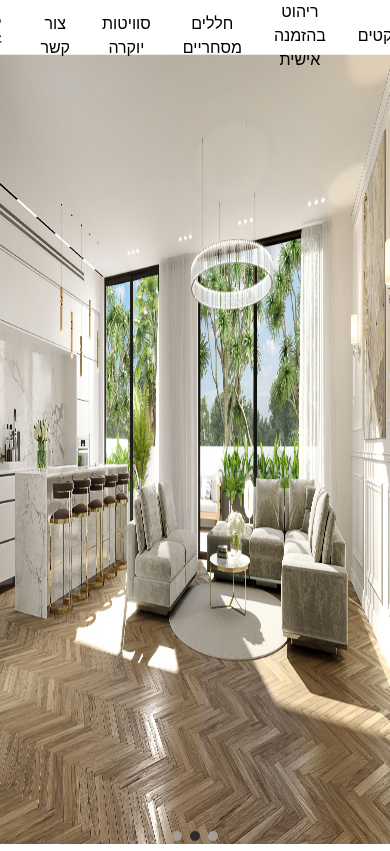
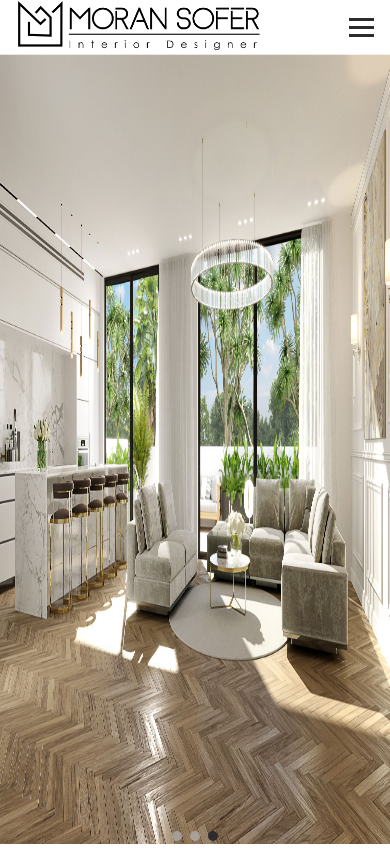
Before and after one commit to HodayaChayo/proj1, a plain HTML site: page index.html in a window 390 px wide. Shown: the top 851 px of the page. Drawn offline with Linux system fonts and the light colour scheme.

Commit message:
hamburger nav

```diff
--- a/css/index.css
+++ b/css/index.css
@@ -14,11 +14,10 @@ body {
   max-width: 1000px;
   margin: auto;
   /* height: 200vh; */
-  font-family: "Heebo", sans-serif;
+  font-family: 'Heebo', sans-serif;
   font-optical-sizing: auto;
   font-weight: 300;
   font-style: normal;
-
 }
 
 /** Navigation Settings: */
@@ -43,34 +42,39 @@ ul > li > a::after {
   opacity: 0;
 }
 
-ul > li:not(:last-child) > a:hover::after {
+ul > li > a:hover::after {
   opacity: 1;
   transition: opacity 0.5s ease;
 }
 
-nav {
+.nav {
   position: fixed;
   max-height: 55px;
   width: 100%;
   top: 0;
   z-index: 10;
   background-color: rgba(255, 255, 255, 0.7);
+  display: flex;
+  /* max-width: 1100px; */
+  justify-content: space-between;
 }
 
 nav > ul {
   display: flex;
   flex-direction: row;
   flex-wrap: nowrap;
-  justify-content: center;
-  max-width: 1100px;
+  justify-content: space-between;
+  gap: 1em;
+}
+
+nav > ul > li {
+  text-align: center;
+  align-items: center;
   margin: auto;
 }
 
-nav > ul > li {
-  padding-right: 2em;
-  text-align: center;
-  align-items: center;
-  margin: auto;
+.logo {
+  margin-left: 1em;
 }
 
 header {
@@ -78,6 +82,69 @@ header {
   flex-direction: row;
   flex-wrap: wrap;
   justify-content: center;
+}
+
+/** hamburger: */
+
+.hamburger {
+  display: none;
+  cursor: pointer;
+}
+
+.bar {
+  display: block;
+  width: 25px;
+  height: 3px;
+  margin: 5px auto;
+  -webkit-transition: all 0.3s ease-in-out;
+  transition: all 0.3s ease-in-out;
+  background-color: #2c2c2c;
+}
+
+/** media menu settings */
+
+@media (max-width: 915px) {
+  .hamburger {
+    display: block;
+    margin: auto;
+    margin-right: 1em;
+  }
+
+  .hamburger.active .bar:nth-child(2) {
+    opacity: 0;
+  }
+
+  .hamburger.active .bar:nth-child(1) {
+    transform: translateY(8px) rotate(45deg);
+  }
+
+  .hamburger.active .bar:nth-child(3) {
+    transform: translateY(-8px) rotate(-45deg);
+  }
+
+  .nav-ul {
+    position: fixed;
+    left: -100%;
+    top: 55px;
+    gap: 0;
+    flex-direction: column;
+    background-color: rgba(255, 255, 255, 0.7);
+    width: 100%;
+    text-align: center;
+    transition: 0.3s;
+  }
+
+  .nav-ul > li{
+    margin: 1em 0;
+  }
+
+  .nav-ul.active{
+    left: 0;
+  }
+  /* ul > li > a::after {
+    max-width: 2em;
+  } */
+
 }
 
 /** Swipe Gallery: */
@@ -102,7 +169,7 @@ header {
   z-index: 1;
 }
 
-.slideshow imag:nth-of-type(2) {
+.slideshow img:nth-of-type(2) {
   z-index: 0;
 }
 
@@ -122,7 +189,7 @@ header {
   display: inline-block;
 }
 
-.active,
+.display,
 .dot:hover {
   background-color: #2c2c2c;
 }
@@ -154,7 +221,6 @@ header {
   box-shadow: 0 0 15px #2c2c2c;
 }
 
-.ser-title{
+.ser-title {
   width: 50%;
-
 }
--- a/index.html
+++ b/index.html
@@ -16,7 +16,12 @@
   </head>
   <body>
     <header>
-      <nav>
+      <nav class="nav">
+        <div class="hamburger">
+          <span class="bar"></span>
+          <span class="bar"></span>
+          <span class="bar"></span>
+        </div>
         <ul class="nav-ul">
           <li><a href="/index.html">ראשי</a></li>
           <li><a href="">אודות</a></li>
@@ -25,12 +30,10 @@
           <li><a href="">חללים מסחריים</a></li>
           <li><a href="">סוויטות יוקרה</a></li>
           <li><a href="">צור קשר</a></li>
-          <li>
-            <a href=""
-              ><img src="/photos/logo.png" alt="logo" width="250px"
-            /></a>
-          </li>
         </ul>
+        <a class="logo" href=""
+          ><img src="/photos/logo.png" alt="logo" width="250px"
+        /></a>
       </nav>
       <div class="slideshow">
         <img src="/photos/swipe1.jpg" alt="photo-1" id="swipe1" />
@@ -38,7 +41,7 @@
         <img src="/photos/swipe3.jpg" alt="photo-3" id="swipe3" />
       </div>
       <div class="dots-container">
-        <span class="dot active" onclick="changeSlide(0)"></span>
+        <span class="dot display" onclick="changeSlide(0)"></span>
         <span class="dot" onclick="changeSlide(1)"></span>
         <span class="dot" onclick="changeSlide(2)"></span>
       </div>
--- a/js/index.js
+++ b/js/index.js
@@ -1,4 +1,6 @@
 'use strict';
+
+// header images slider:
 
 var imgs = document.querySelectorAll('.slideshow > img');
 var dots = document.querySelectorAll('.dot');
@@ -6,7 +8,8 @@ var currentImg = 0;
 const interval = 3000;
 
 function changeSlide(n) {
-  for (var i = 0; i < imgs.length; i++) { // reset
+  for (var i = 0; i < imgs.length; i++) {
+    // reset
     imgs[i].style.opacity = 0;
     dots[i].className = dots[i].className.replace(' active', '');
   }
@@ -14,9 +17,9 @@ function changeSlide(n) {
   currentImg = (currentImg + 1) % imgs.length; // update the index number
 
   if (n != undefined) {
-      clearInterval(timer);
-      timer = setInterval(changeSlide, interval);
-      currentImg = n;
+    clearInterval(timer);
+    timer = setInterval(changeSlide, interval);
+    currentImg = n;
   }
 
   imgs[currentImg].style.opacity = 1;
@@ -24,3 +27,18 @@ function changeSlide(n) {
 }
 
 var timer = setInterval(changeSlide, interval);
+
+// hamburger nav:
+
+const hamburger = document.querySelector('.hamburger');
+const navUl = document.querySelector('.nav-ul');
+
+hamburger.addEventListener('click', () => {
+  hamburger.classList.toggle('active');
+  navUl.classList.toggle('active');
+});
+
+document.querySelectorAll('.nav-ul').forEach(link => link.addEventListener('click', ()=>{
+  hamburger.classList.remove('active');
+  navUl.classList.remove('active');
+}))
```
